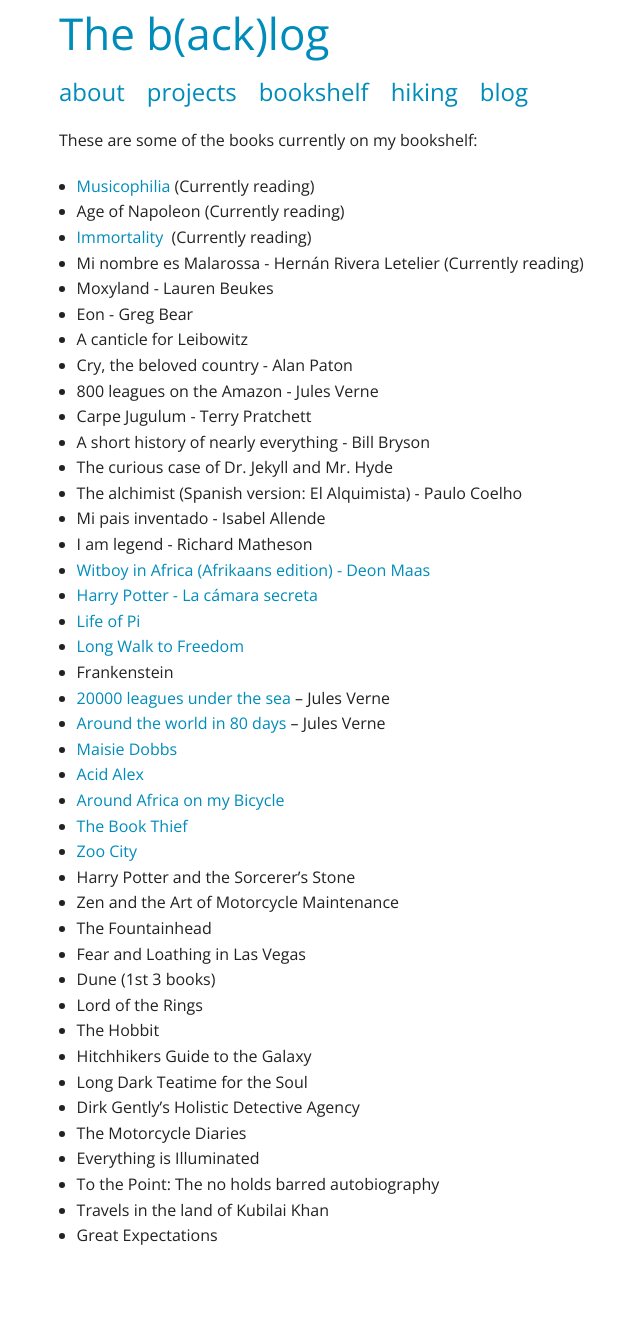
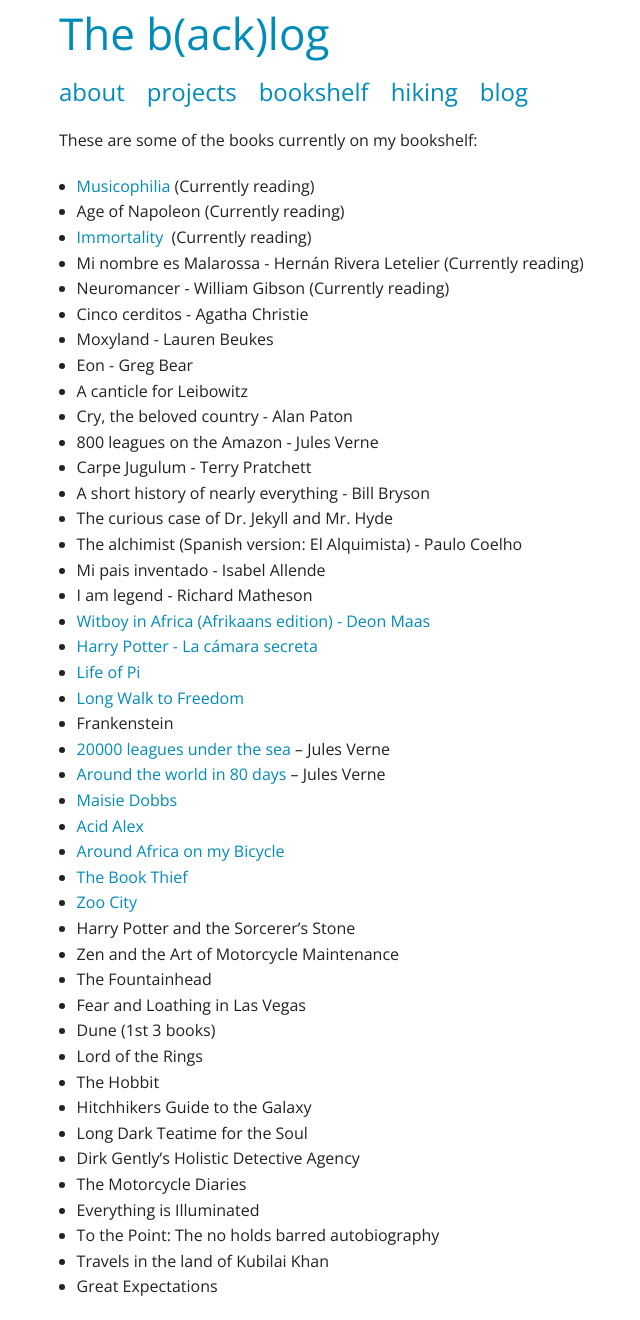
Before and after one commit to dirkcuys/thebacklog, a Jekyll site: the page built from bookshelf/index.md, in a window 1280 px wide. Shown: the whole page, without its empty margins (96-736 px from the left). Built offline with Jekyll 4.4.1, drawn with Linux system fonts in a browser that asks for light colours; nearby versions of some CDN libraries; before the commit the page ends 1269 px from its top, so only the background shows below that.

Commit message:
Update bookshelf

```diff
--- a/bookshelf/index.md
+++ b/bookshelf/index.md
@@ -9,6 +9,8 @@
 *   Age of Napoleon (Currently reading)
 *   [Immortality][3]  (Currently reading)
 *   Mi nombre es Malarossa - Hernán Rivera Letelier (Currently reading)
+*   Neuromancer - William Gibson (Currently reading)
+*   Cinco cerditos - Agatha Christie
 *   Moxyland - Lauren Beukes
 *   Eon - Greg Bear
 *   A canticle for Leibowitz
```
